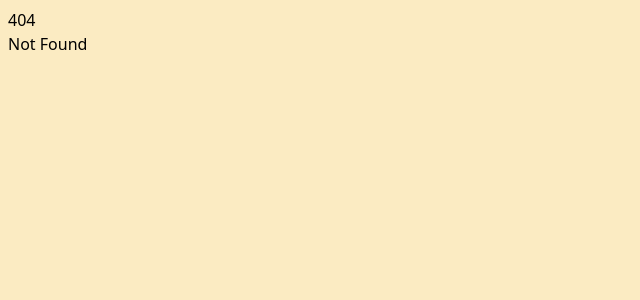
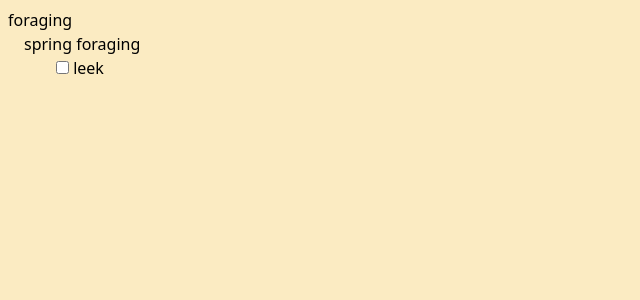
Before and after one commit to effervescent000/stardew-planner, a SvelteKit app: page /community-center in a window 1280 px wide. Before the commit this address had no page. Shown: the top 300 px of the page, without its empty margins (0-640 px from the left). Built offline with nearby package versions, Linux system fonts and the light colour scheme.

Commit message:
create and render checkbox

```diff
--- /dev/null
+++ b/src/components/common/checkbox.svelte
@@ -0,0 +1,11 @@
+<script lang="ts">
+	// PROPS
+	export let checked: boolean;
+	export let callback = () => {};
+
+	// STATE
+
+	// LOGIC
+</script>
+
+<input type="checkbox" {checked} on:click={callback} />
--- /dev/null
+++ b/src/routes/community-center/+page.svelte
@@ -0,0 +1,27 @@
+<script lang="ts">
+	import Checkbox from '../../components/common/checkbox.svelte';
+	import { BUNDLE_GROUPS } from '../../constants/community-center';
+
+	// PROPS
+
+	// STATE
+
+	// LOGIC
+</script>
+
+{#each BUNDLE_GROUPS as bundleGroup}
+	<h1>{bundleGroup.name}</h1>
+	<div class="ml-4">
+		{#each bundleGroup.bundles as bundle}
+			<h2>{bundle.name}</h2>
+			<li class="ml-8 list-none">
+				{#each bundle.items as item}
+					<ul>
+						<Checkbox checked={item.completed} />
+						{item.name}
+					</ul>
+				{/each}
+			</li>
+		{/each}
+	</div>
+{/each}
```
